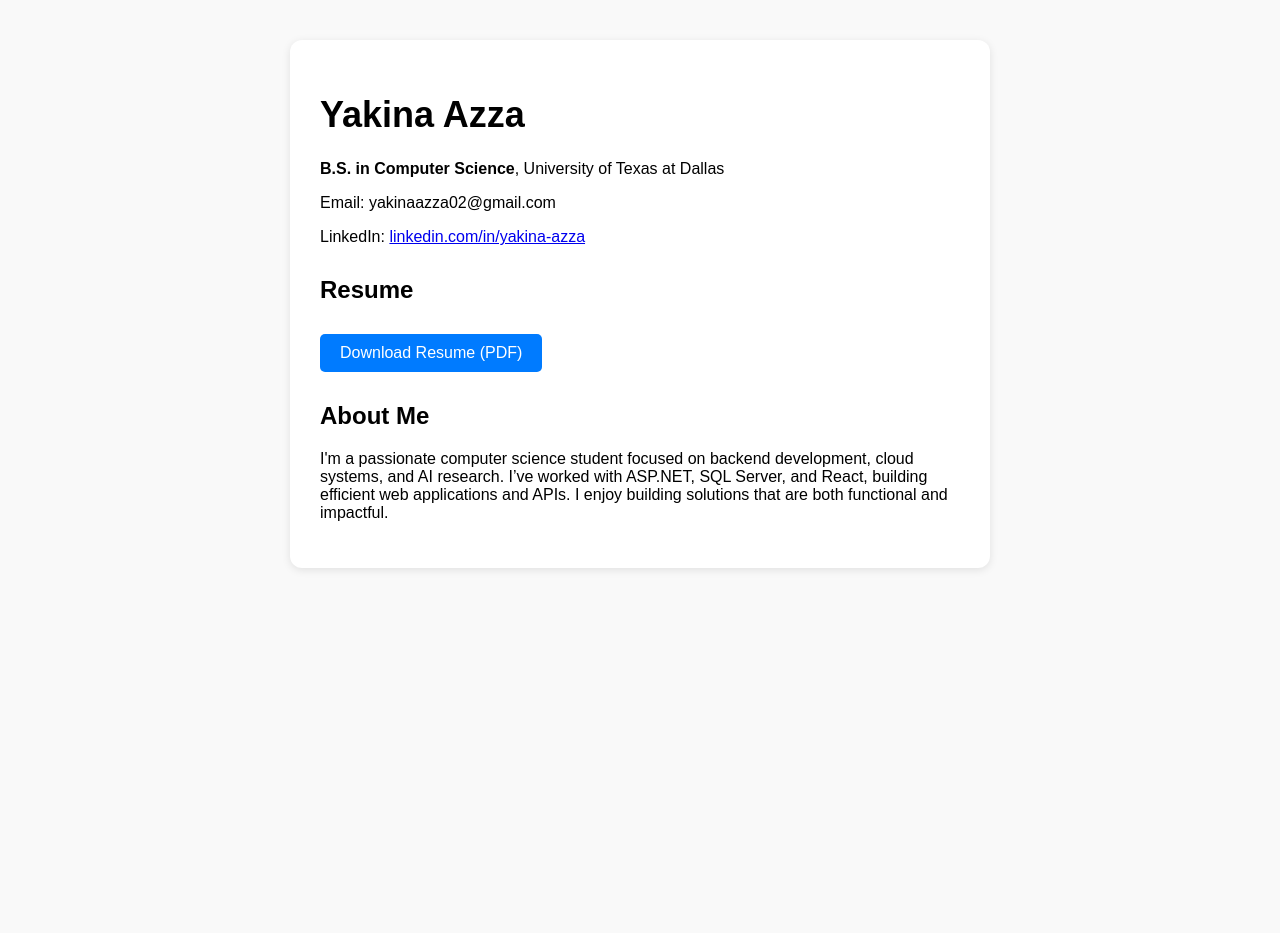
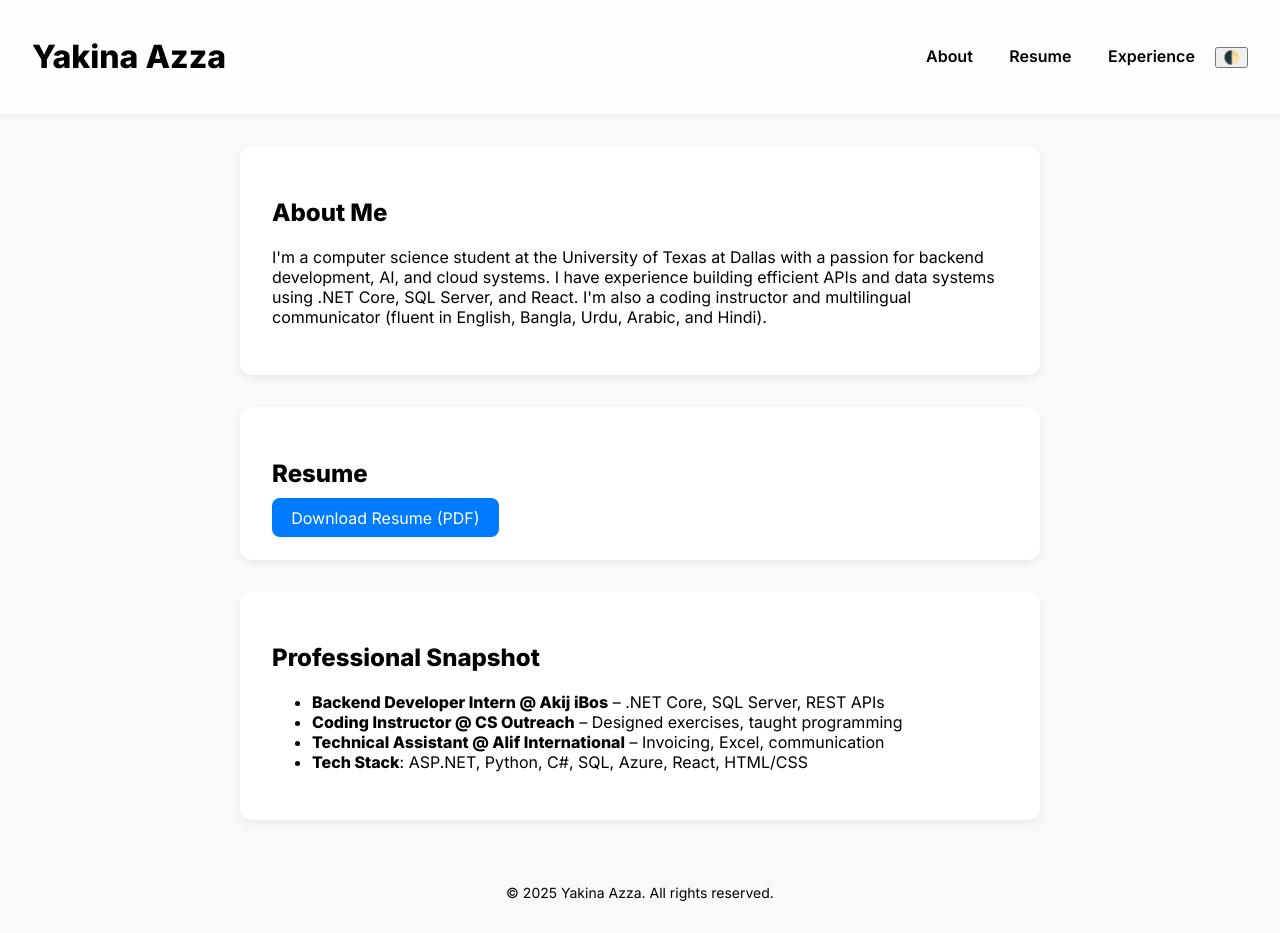
Before and after one commit to Kina0110/kina0110.github.io, a plain HTML site: page index.html in a window 1280 px wide. Before the commit the page ends 800 px from the top, so only its background shows below. Drawn offline with Linux system fonts and the light colour scheme.

Commit message:
Add files via upload

```diff
--- a/index.html
+++ b/index.html
@@ -5,44 +5,119 @@
   <meta charset="UTF-8" />
   <meta name="viewport" content="width=device-width, initial-scale=1.0"/>
   <title>Yakina Azza</title>
+  <link rel="preconnect" href="https://fonts.googleapis.com">
+  <link rel="preconnect" href="https://fonts.gstatic.com" crossorigin>
+  <link href="https://fonts.googleapis.com/css2?family=Inter:wght@400;600;800&display=swap" rel="stylesheet">
   <style>
-    body { font-family: Arial, sans-serif; padding: 40px; max-width: 700px; margin: auto; background: #f9f9f9; }
-    h1 { font-size: 36px; }
-    h2 { font-size: 24px; margin-top: 30px; }
-    a.button {
-      display: inline-block;
-      margin-top: 10px;
-      padding: 10px 20px;
-      background-color: #007bff;
-      color: white;
+    :root {
+      --bg-light: #f9f9f9;
+      --bg-dark: #1e1e1e;
+      --text-light: #000;
+      --text-dark: #fff;
+      --card-light: #fff;
+      --card-dark: #2c2c2c;
+    }
+    body {
+      font-family: 'Inter', sans-serif;
+      margin: 0;
+      transition: background 0.3s, color 0.3s;
+      background: var(--bg-light);
+      color: var(--text-light);
+    }
+    body.dark {
+      background: var(--bg-dark);
+      color: var(--text-dark);
+    }
+    header {
+      position: sticky;
+      top: 0;
+      background: rgba(255, 255, 255, 0.8);
+      backdrop-filter: blur(8px);
+      padding: 1rem 2rem;
+      display: flex;
+      justify-content: space-between;
+      align-items: center;
+      box-shadow: 0 2px 5px rgba(0,0,0,0.05);
+    }
+    body.dark header {
+      background: rgba(30, 30, 30, 0.8);
+    }
+    nav a {
+      margin: 0 1rem;
       text-decoration: none;
-      border-radius: 5px;
+      font-weight: 600;
+      color: inherit;
     }
-    a.button:hover {
-      background-color: #0056b3;
+    .container {
+      max-width: 800px;
+      margin: 2rem auto;
+      padding: 0 1rem;
     }
     .card {
-      background: white;
-      padding: 30px;
+      background: var(--card-light);
+      padding: 2rem;
       border-radius: 12px;
-      box-shadow: 0 2px 8px rgba(0,0,0,0.1);
+      box-shadow: 0 4px 10px rgba(0,0,0,0.06);
+      margin-bottom: 2rem;
+    }
+    body.dark .card {
+      background: var(--card-dark);
+    }
+    .button {
+      background: #007bff;
+      color: white;
+      padding: 0.6rem 1.2rem;
+      border: none;
+      border-radius: 8px;
+      cursor: pointer;
+      font-size: 1rem;
+      text-decoration: none;
+    }
+    footer {
+      text-align: center;
+      padding: 2rem;
+      font-size: 0.875rem;
     }
   </style>
 </head>
 <body>
-  <div class="card">
+  <header>
     <h1>Yakina Azza</h1>
-    <p><strong>B.S. in Computer Science</strong>, University of Texas at Dallas</p>
-    <p>Email: yakinaazza02@gmail.com</p>
-    <p>LinkedIn: <a href="https://www.linkedin.com/in/yakina-azza/" target="_blank">linkedin.com/in/yakina-azza</a></p>
+    <nav>
+      <a href="#about">About</a>
+      <a href="#resume">Resume</a>
+      <a href="#linkedin">Experience</a>
+      <button onclick="toggleMode()">🌓</button>
+    </nav>
+  </header>
+  <div class="container">
+    <section id="about" class="card">
+      <h2>About Me</h2>
+      <p>I'm a computer science student at the University of Texas at Dallas with a passion for backend development, AI, and cloud systems. I have experience building efficient APIs and data systems using .NET Core, SQL Server, and React. I'm also a coding instructor and multilingual communicator (fluent in English, Bangla, Urdu, Arabic, and Hindi).</p>
+    </section>
 
-    <h2>Resume</h2>
-    <a href="YakinaAzza_Resume.pdf" download class="button">Download Resume (PDF)</a>
+    <section id="resume" class="card">
+      <h2>Resume</h2>
+      <a href="YakinaAzza_Resume.pdf" download class="button">Download Resume (PDF)</a>
+    </section>
 
-    <h2>About Me</h2>
-    <p>I'm a passionate computer science student focused on backend development, cloud systems, and AI research.
-    I’ve worked with ASP.NET, SQL Server, and React, building efficient web applications and APIs.
-    I enjoy building solutions that are both functional and impactful.</p>
+    <section id="linkedin" class="card">
+      <h2>Professional Snapshot</h2>
+      <ul>
+        <li><strong>Backend Developer Intern @ Akij iBos</strong> – .NET Core, SQL Server, REST APIs</li>
+        <li><strong>Coding Instructor @ CS Outreach</strong> – Designed exercises, taught programming</li>
+        <li><strong>Technical Assistant @ Alif International</strong> – Invoicing, Excel, communication</li>
+        <li><strong>Tech Stack</strong>: ASP.NET, Python, C#, SQL, Azure, React, HTML/CSS</li>
+      </ul>
+    </section>
   </div>
+  <footer>
+    © 2025 Yakina Azza. All rights reserved.
+  </footer>
+  <script>
+    function toggleMode() {
+      document.body.classList.toggle('dark');
+    }
+  </script>
 </body>
 </html>
```
